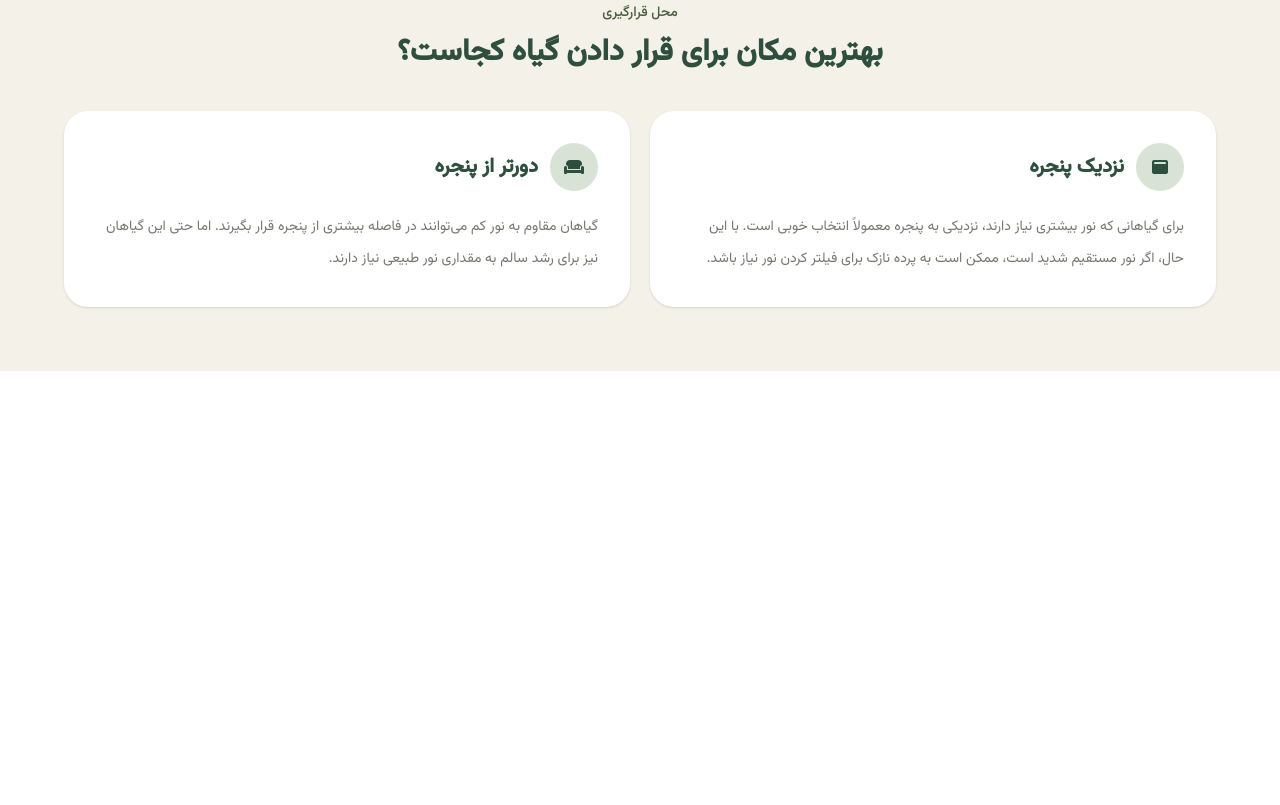
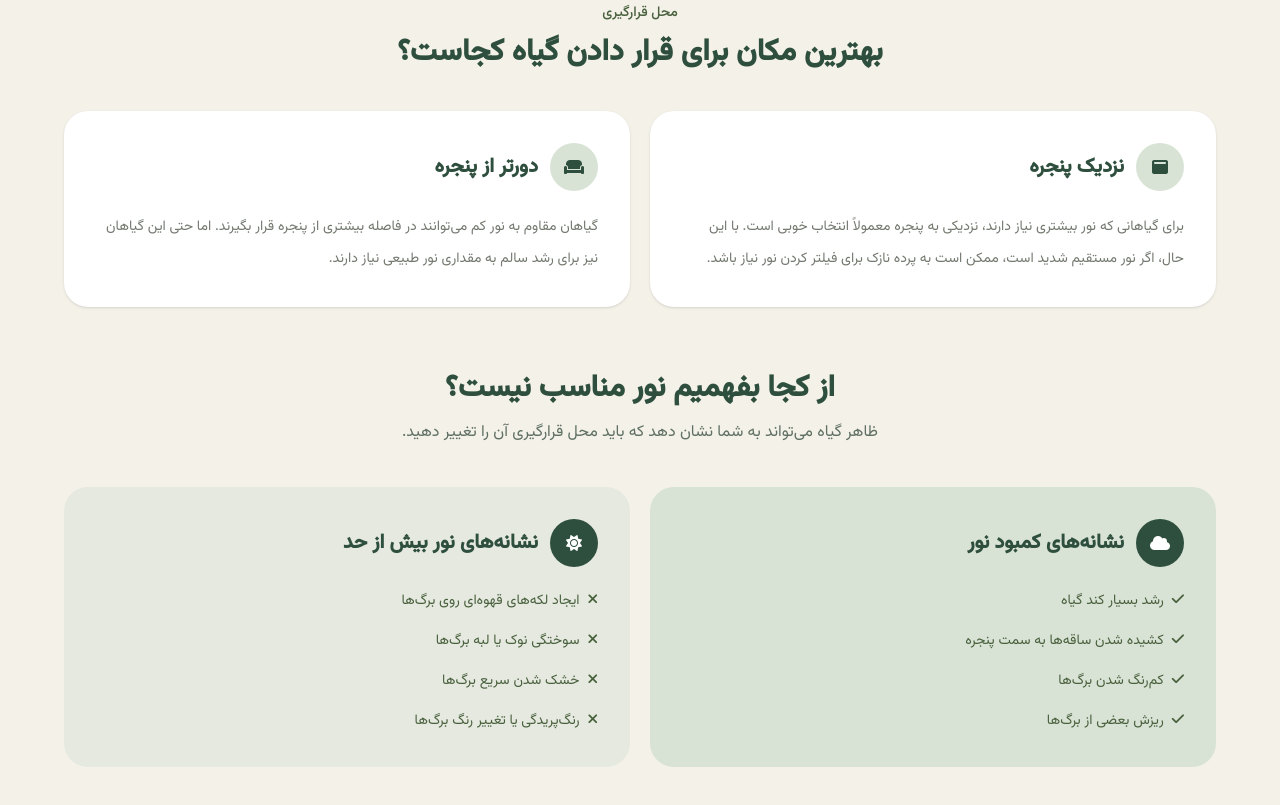
Before and after one commit to Mhdy48/floria-store, a website: page pages/houseplants-lighting.html in a window 1280 px wide. Shown: the part 1697-2502 px from the top of the page. Before the commit the page ends 2068 px from the top, so only its background shows below. Drawn offline with nearby package versions, Linux system fonts and the light colour scheme; files that its build step writes are made by us from their sources.

Commit message:
Add signs of insufficient and excessive light

```diff
--- a/pages/houseplants-lighting.html
+++ b/pages/houseplants-lighting.html
@@ -216,5 +216,49 @@
       </article>
     </div>
   </div>
+<div class="mx-auto mt-16 max-w-6xl">
+    <div class="mb-10 text-center">
+      <h2 class="text-2xl font-bold text-[#2F4F3E] sm:text-3xl">
+        از کجا بفهمیم نور مناسب نیست؟
+      </h2>
+      <p class="mx-auto mt-3 max-w-2xl text-sm leading-7 text-[#5F6F63] sm:text-base">
+        ظاهر گیاه می‌تواند به شما نشان دهد که باید محل قرارگیری آن را تغییر دهید.
+      </p>
+    </div>
+    <div class="flex flex-wrap gap-5">
+      <article class="w-full rounded-[1.5rem] bg-[#D8E3D5] p-6 text-right sm:p-8 md:w-[calc(50%-0.625rem)]">
+        <div class="mb-5 flex items-center gap-3">
+          <div class="flex h-12 w-12 shrink-0 items-center justify-center rounded-full bg-[#2F4F3E] text-white">
+            <i class="fa-solid fa-cloud"></i>
+          </div>
+          <h3 class="text-xl font-bold text-[#2F4F3E]">
+            نشانه‌های کمبود نور
+          </h3>
+        </div>
+        <ul class="space-y-3 text-sm leading-7 text-[#49603D]">
+          <li><i class="fa-solid fa-check ml-2"></i>رشد بسیار کند گیاه</li>
+          <li><i class="fa-solid fa-check ml-2"></i>کشیده شدن ساقه‌ها به سمت پنجره</li>
+          <li><i class="fa-solid fa-check ml-2"></i>کم‌رنگ شدن برگ‌ها</li>
+          <li><i class="fa-solid fa-check ml-2"></i>ریزش بعضی از برگ‌ها</li>
+        </ul>
+      </article>
+      <article class="w-full rounded-[1.5rem] bg-[#E5E9E0] p-6 text-right sm:p-8 md:w-[calc(50%-0.625rem)]">
+        <div class="mb-5 flex items-center gap-3">
+          <div class="flex h-12 w-12 shrink-0 items-center justify-center rounded-full bg-[#2F4F3E] text-white">
+            <i class="fa-solid fa-sun"></i>
+          </div>
+          <h3 class="text-xl font-bold text-[#2F4F3E]">
+            نشانه‌های نور بیش از حد
+          </h3>
+        </div>
+        <ul class="space-y-3 text-sm leading-7 text-[#49603D]">
+          <li><i class="fa-solid fa-xmark ml-2"></i>ایجاد لکه‌های قهوه‌ای روی برگ‌ها</li>
+          <li><i class="fa-solid fa-xmark ml-2"></i>سوختگی نوک یا لبه برگ‌ها</li>
+          <li><i class="fa-solid fa-xmark ml-2"></i>خشک شدن سریع برگ‌ها</li>
+          <li><i class="fa-solid fa-xmark ml-2"></i>رنگ‌پریدگی یا تغییر رنگ برگ‌ها</li>
+        </ul>
+      </article>
+    </div>
+  </div>
 
     </body>
```
